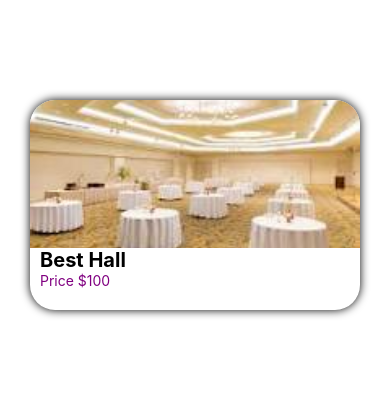
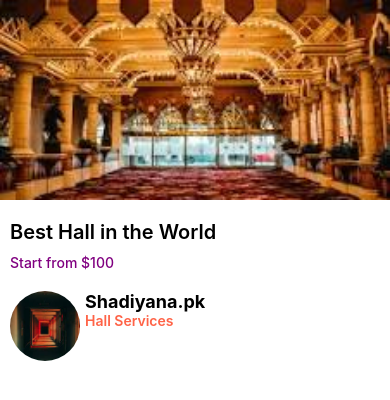
Before and after one commit to Qashu02/ReactnNativelearning, a React Native app in the folder DoneWithIt/: screen / in a window 390 px wide. Shown: the top 400 px of the page. Built offline with nearby package versions, Linux system fonts and the light colour scheme.

Commit message:
Listing Screen

```diff
--- a/DoneWithIt/App.js
+++ b/DoneWithIt/App.js
@@ -4,14 +4,12 @@ import WelcomeScreen from './app/screen/WelcomeScreen';
 import AppText from './app/components/AppText';
 import AppButton from './app/components/AppButton';
 import Card from './app/components/Card';
+import ListingScreen from './app/screen/ListingScreen';
 export default function App() {
 
   return <>
 
-<Card image={require('./app/assets/Hall1.jpg')
-
-} title='Best Hall'
-subtitle='Price $100'/>
+<ListingScreen/>
 
   </>
 
--- /dev/null
+++ b/DoneWithIt/app/components/ListItem.jsx
@@ -0,0 +1,47 @@
+import React from 'react';
+import { View ,StyleSheet, Image,Text, TouchableOpacity } from 'react-native';
+
+function ListItem({image,title,subtitle}) {
+    return (
+      <TouchableOpacity style={styles.user}>
+
+           <Image style={styles.img} source={image} />
+           <View styl={styles.userInfo}>
+            <Text style={styles.userName}>{title}</Text>
+            <Text style={styles.userServices}>{subtitle}</Text>
+            </View>
+      </TouchableOpacity>
+
+    );
+}
+const styles = StyleSheet.create({
+    img:{
+      width:70,
+      height:70,
+      borderRadius:35,
+
+
+    },
+    user:{
+        flexDirection:'row',
+        margin:10,
+        gap:5,
+        textAlign:'center'
+
+            },
+            // userInfo:{
+            //     marginVertical:50,
+            // },
+        userName:{
+            fontSize:18,
+             fontWeight:'700',
+
+               },
+               userServices:{
+                color:'tomato',
+                fontWeight:'600'
+               }
+
+})
+
+export default ListItem;
--- /dev/null
+++ b/DoneWithIt/app/screen/ListingScreen.jsx
@@ -0,0 +1,43 @@
+import React from 'react';
+import {Text, View,StyleSheet,Image } from 'react-native';
+import ListItem from '../components/ListItem';
+
+function ListingScreen(props) {
+    return (
+     <View>
+        <Image style={styles.img} source={require('../assets/Hall2.jpg')} />
+<View style={styles.info}>
+    <Text style={styles.title}>Best Hall in the World</Text>
+    <Text style={styles.subTitle}>Start from $100</Text>
+</View>
+<View >
+    <ListItem image={require('../assets/image.png')} title={'Shadiyana.pk'} subtitle={"Hall Services"}/>
+</View>
+     </View>
+    );
+}
+const styles = StyleSheet.create({
+    img:{
+        width:"100%",
+        height:200,
+    },
+    info:{
+        padding:10,
+
+    },
+    title:{
+       fontSize: 20,
+       fontWeight:"600",
+       marginVertical:10,
+
+    },
+    subTitle:{
+
+        fontWeight:"500",
+        color:'purple'
+    },
+
+
+
+})
+export default ListingScreen;
```
